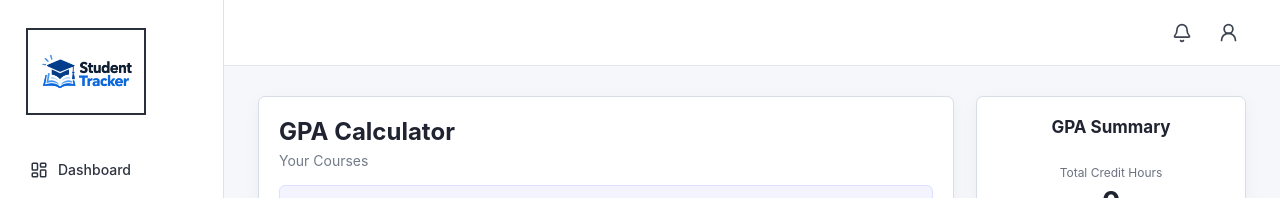
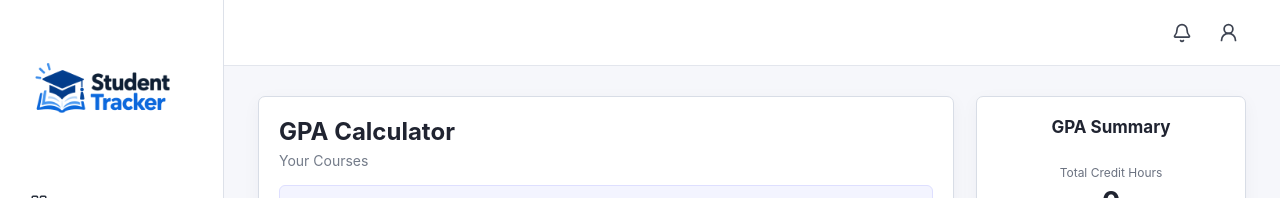
Before and after one commit to Navya-git-account/smart-student-tracker-fullstack, a React (Vite) app in the folder student-tracker-frontend/: page /gpa in a window 1280 px wide. Shown: the top 198 px of the page. Built offline with nearby package versions, Linux system fonts and the light colour scheme; no server answers.

Commit message:
Add accessible Student Tracker logo to sidebar

```diff
--- a/student-tracker-frontend/src/styles/index.css
+++ b/student-tracker-frontend/src/styles/index.css
@@ -104,8 +104,8 @@ textarea {
 }
 
 .brand {
-    width: 120px;
-    border: 2px solid #29303c;
+    width: 150px;
+    border: 2px solid #ffffff;
     padding: 8px 9px;
     font-weight: 700;
     line-height: 1.05;
@@ -115,7 +115,7 @@ textarea {
     align-items: center
 }
 .brand-logo {
-  width: 100px;
+  width: 150px;
   height: auto;
   object-fit: contain;
 }
```
